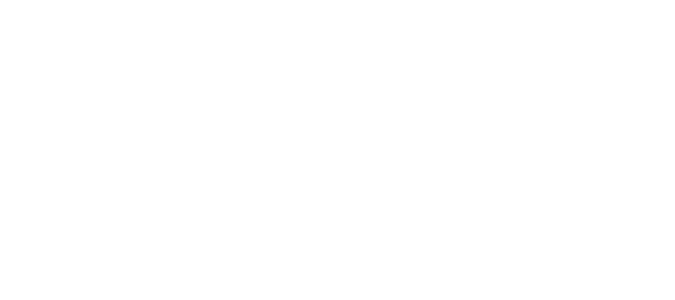
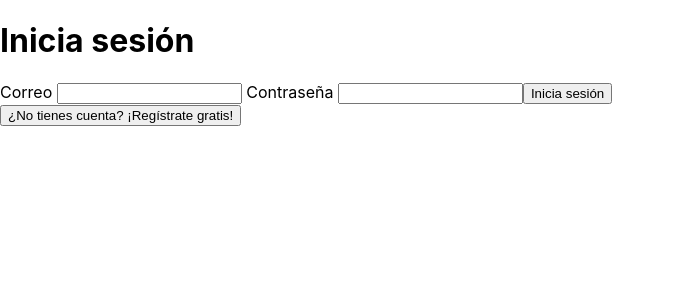
Before and after one commit to Oussamaosman02/votar-app-react-pwa, a React (Create React App) app: page / in a window 1280 px wide. Shown: the top 300 px of the page, without its empty margins (0-675 px from the left). Built offline with nearby package versions, Linux system fonts and the light colour scheme; no server answers; the HTML template or start-up script is replaced by a standard one.

Commit message:
añadimos firebase y login

```diff
--- a/src/App.js
+++ b/src/App.js
@@ -1,12 +1,18 @@
-import './App.css';
-import React from 'react';
+import React, { useEffect } from "react";
+import { app } from "./firebase";
+import Home from "./Home";
+import Logueo from "./Logueo";
 
 function App() {
-  return (
-    <div className="App">
+  const [usuario, setUsuario] = React.useState(null);
+  useEffect(() => {
+    app.auth().onAuthStateChanged((usuarioFirebase) => {
+      console.log("ya tienes sesión iniciada con:", usuarioFirebase);
+      setUsuario(usuarioFirebase);
+    });
+  }, []);
 
-    </div>
-  );
+  return <>{usuario ? <Home /> : <Logueo setUsuario={setUsuario} />}</>;
 }
 
 export default App;
--- /dev/null
+++ b/src/Home.js
@@ -0,0 +1,17 @@
+import React from "react";
+import { app } from  "./firebase";
+
+const Home = () => {
+  const cerrarSesion = () => {
+    app.auth().signOut();
+  };
+
+  return (
+    <div>
+      <h1>Bienvenido, sesión iniciada, wapetón.</h1>
+      <button onClick={cerrarSesion}>Cerrar Sesión</button>
+    </div>
+  );
+};
+
+export default Home;
--- /dev/null
+++ b/src/Logueo.js
@@ -0,0 +1,63 @@
+import React from "react";
+import { app } from "./firebase";
+
+const Logueo = (props) => {
+  const [isRegistrando, setIsRegistrando] = React.useState(false);
+
+  const crearUsuario = (correo, password) => {
+    app
+      .auth()
+      .createUserWithEmailAndPassword(correo, password)
+      .then((usuarioFirebase) => {
+        console.log("usuario creado:", usuarioFirebase);
+        props.setUsuario(usuarioFirebase);
+      });
+  };
+
+  const iniciarSesion = (correo, password) => {
+    app
+      .auth()
+      .signInWithEmailAndPassword(correo, password)
+      .then((usuarioFirebase) => {
+        console.log("sesión iniciada con:", usuarioFirebase.user);
+        props.setUsuario(usuarioFirebase);
+      });
+  };
+
+  const submitHandler = (e) => {
+    e.preventDefault();
+    const correo = e.target.emailField.value;
+    const password = e.target.passwordField.value;
+
+    if (isRegistrando) {
+      crearUsuario(correo, password);
+    }
+
+    if (!isRegistrando) {
+      iniciarSesion(correo, password);
+    }
+  };
+
+  return (
+    <div>
+      <h1> {isRegistrando ? "Regístrate" : "Inicia sesión"}</h1>
+      <form onSubmit={submitHandler}>
+        <label htmlFor="emailField"> Correo </label>
+        <input type="email" id="emailField" />
+        <label htmlFor="passwordField"> Contraseña </label>
+        <input type="password" id="passwordField" />
+        <button type="submit">
+          {" "}
+          {isRegistrando ? "Regístrate" : "Inicia sesión"}{" "}
+        </button>
+      </form>
+      <button onClick={() => setIsRegistrando(!isRegistrando)}>
+        {isRegistrando
+          ? "¿Ya tienes cuenta? ¡Inicia sesión"
+          : "¿No tienes cuenta? ¡Regístrate gratis!"}
+      </button>
+    </div>
+  );
+};
+
+export default Logueo;
--- a/src/firebase.js
+++ b/src/firebase.js
@@ -1,9 +1,13 @@
 // Import the functions you need from the SDKs you need
 import { initializeApp } from "firebase/app";
-import { getAnalytics } from "firebase/analytics";
+import { getAuth } from "firebase/auth";
 // TODO: Add SDKs for Firebase products that you want to use
 // https://firebase.google.com/docs/web/setup#available-libraries
 
+const auth = getAuth();
+auth.languageCode = 'es';
+// To apply the default browser preference instead of explicitly setting it.
+// firebase.auth().useDeviceLanguage();
 // Your web app's Firebase configuration
 // For Firebase JS SDK v7.20.0 and later, measurementId is optional
 const firebaseConfig = {
@@ -17,5 +21,4 @@
 };
 
 // Initialize Firebase
-const app = initializeApp(firebaseConfig);
-const analytics = getAnalytics(app);
+export const app = initializeApp(firebaseConfig);
```
